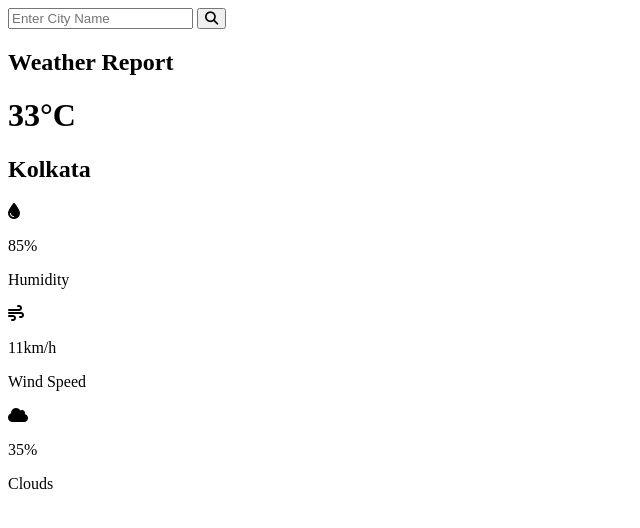
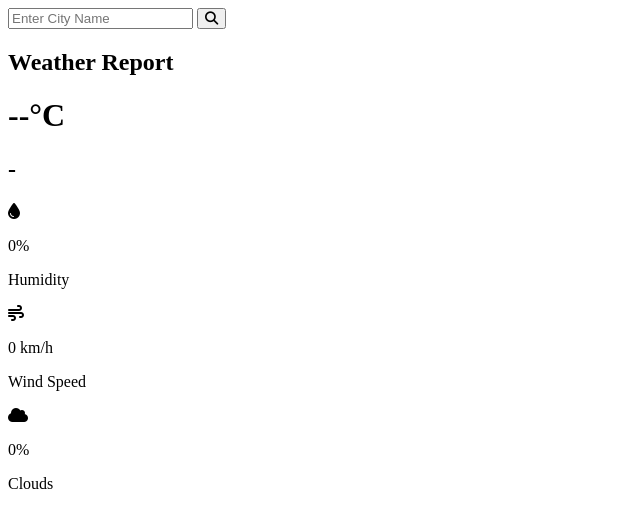
Before and after one commit to angela479/weatherly, a plain HTML site: page index.html in a window 1280 px wide. Shown: the whole page, without its empty margins (0-640 px from the left). Drawn offline with Linux system fonts and the light colour scheme.

Commit message:
Edited default

```diff
--- a/index.html
+++ b/index.html
@@ -18,28 +18,28 @@
             <div class="weather">
                 <div class="initial">
                     <h2>Weather Report</h2>
-                <h1 class="temp">33°C</h1>
-                <h2 class="city">Kolkata</h2>
+                <h1 class="temp">--°C</h1>
+                <h2 class="city">-</h2>
                 </div>
                 <div class="details">
                     <div class="col">
                         <div>
                             <i class="fas fa-tint"></i>
-                            <p class="humidity">85%</p>
+                            <p class="humidity">0%</p>
                             <p>Humidity</p>
                         </div>
                     </div>
                     <div class="col">
                         <div>
                             <i class="fas fa-wind"></i>
-                            <p class="wind">11km/h</p>
+                            <p class="wind">0 km/h</p>
                             <p>Wind Speed</p>
                         </div>
                     </div>
                     <div class="col">
                         <div>
                             <i class="fas fa-cloud"></i>
-                            <p class="clouds">35%</p>
+                            <p class="clouds">0%</p>
                             <p>Clouds</p>
                         </div>
                     </div>
```
